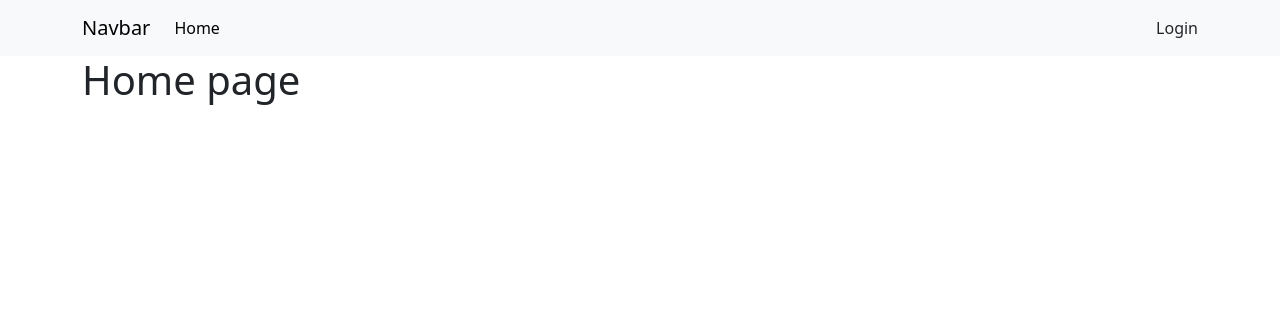
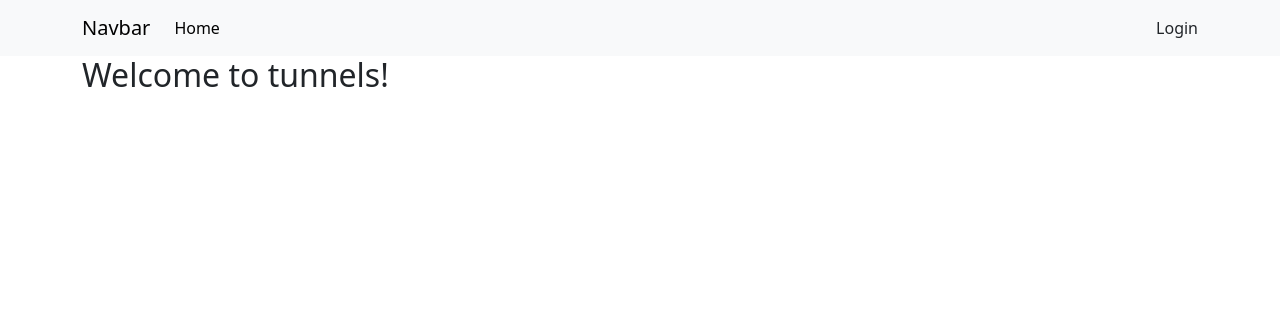
Before and after one commit to lymagics/seminar, a Django app: page / in a window 1280 px wide. Shown: the top 316 px of the page. Run offline with Django 4.2, Linux system fonts and the light colour scheme; parts of the project's set-up code (start-up, migrations or seed data) failed here and were passed over.

Commit message:
feat(pages): change home template to pass tests.

```diff
--- a/src/templates/home.html
+++ b/src/templates/home.html
@@ -1,5 +1,9 @@
 {% extends 'base.html' %}
 
 {% block content %}
-  <h1>Home page</h1>
+  {% if user.is_authenticated %}
+    <h1>Hello, {{ user.username }}</h1>
+  {% else %}
+    <h2>Welcome to tunnels!</h2>
+  {% endif %}
 {% endblock content %}
```
